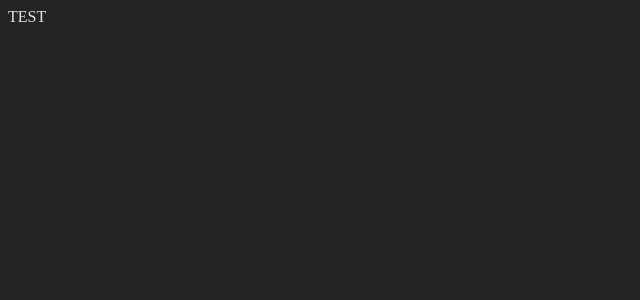
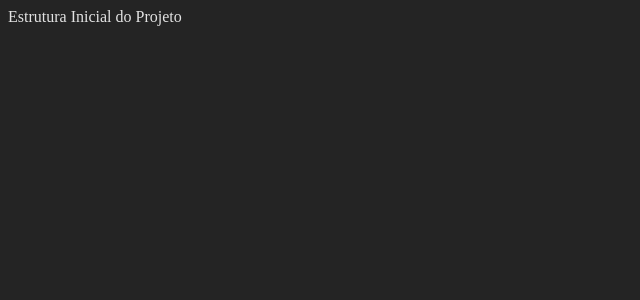
Before and after one commit to Joanne-Emilly/recriando-clone-netflix-com-vite, a React (Vite) app: page / in a window 1280 px wide. Shown: the top 300 px of the page, without its empty margins (0-640 px from the left). Built offline with nearby package versions, Linux system fonts and the light colour scheme.

Commit message:
creating project structure

```diff
--- a/src/App.tsx
+++ b/src/App.tsx
@@ -1,10 +1,7 @@
 import './App.css';
 
 function App() {
-  const aspas = 'bvksbvkeff';
-
-  console.log(aspas);
-  return <>TEST</>;
+  return <>Estrutura Inicial do Projeto</>;
 }
 
 export default App;
```
